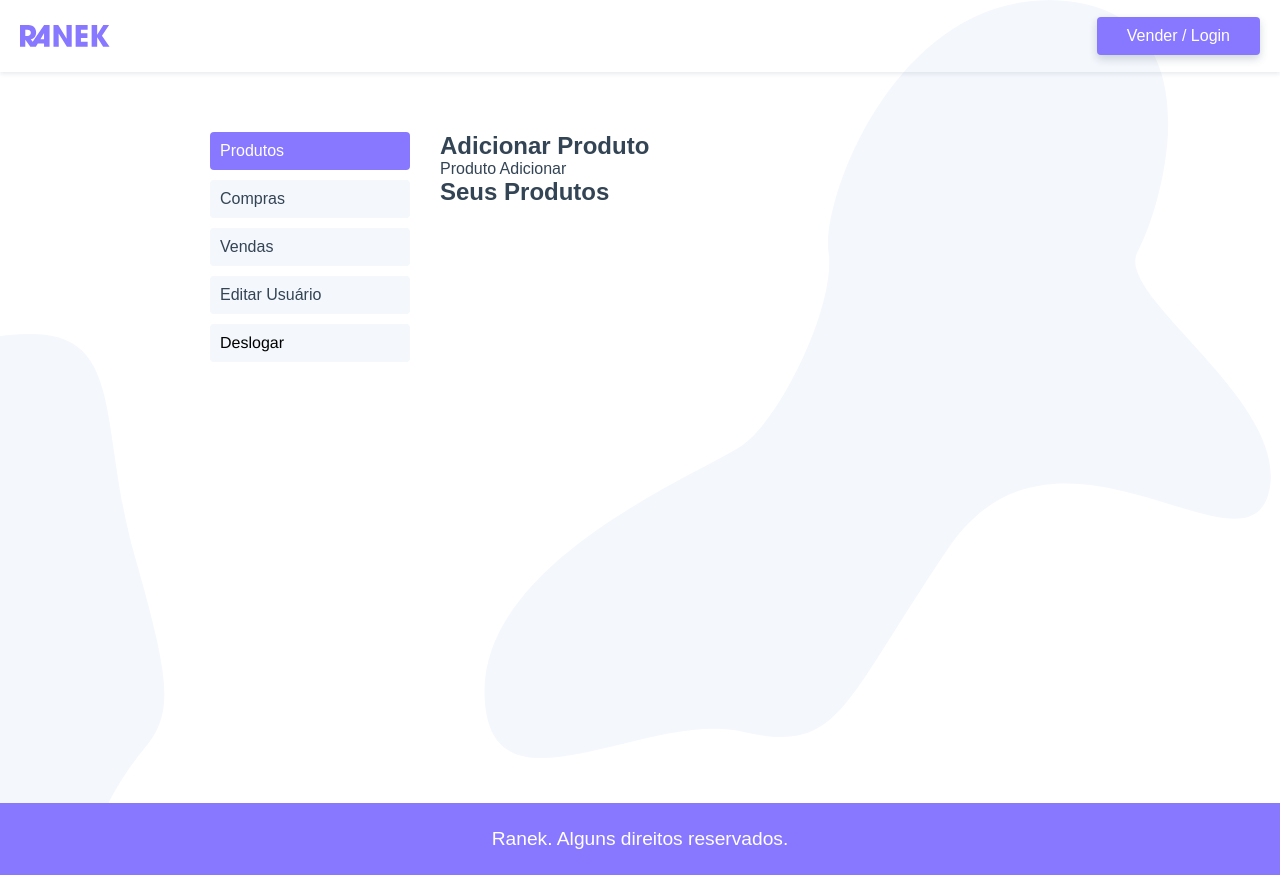
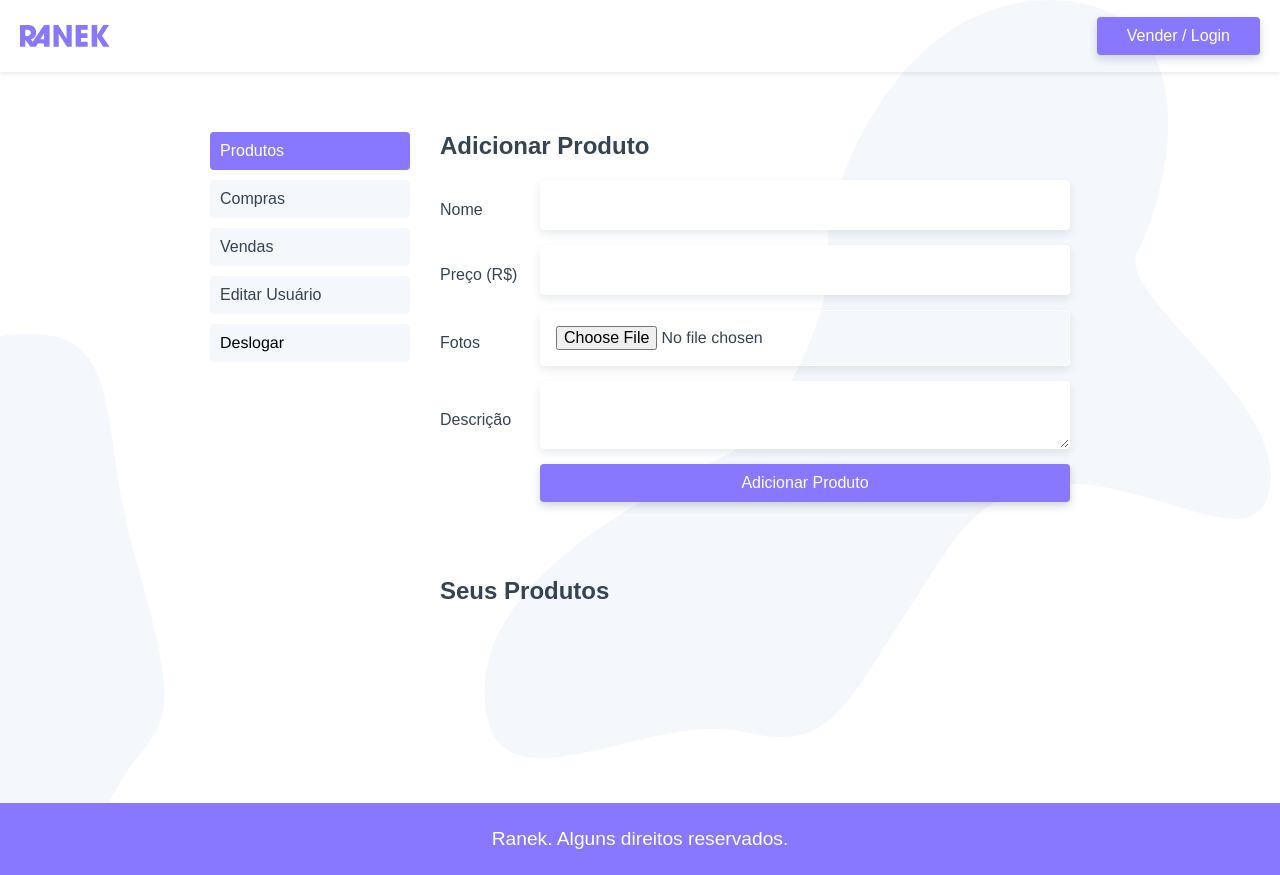
Before and after one commit to thuanny21/ranek, a Vue app: page /usuario in a window 1280 px wide. Built offline with nearby package versions, Linux system fonts and the light colour scheme.

Commit message:
adicionar produto, metodos e estilos

```diff
--- a/package.json
+++ b/package.json
@@ -9,7 +9,7 @@
   },
   "dependencies": {
     "axios": "^0.24.0",
-    "core-js": "^3.6.5",
+    "core-js": "^3.20.0",
     "vue": "^2.6.11",
     "vue-router": "^3.2.0",
     "vuex": "^3.4.0"
--- a/src/components/ProdutoAdicionar.vue
+++ b/src/components/ProdutoAdicionar.vue
@@ -1,13 +1,55 @@
 <template>
-    <p> Produto Adicionar </p>
+    <form class="adicionar-produto">
+        <label for="nome">Nome</label>
+        <input id="nome" name="nome" type="text" v-model="produto.nome">
+        <label for="preco">Preço (R$)</label>
+        <input id="preco" name="preco" type="number" v-model="produto.preco">
+        <label for="fotos">Fotos</label>
+        <input id="fotos" name="fotos" type="file" ref="fotos">
+        <label for="descricao">Descrição</label>
+        <textarea id="descricao" name="descricao"  v-model="produto.descricao"></textarea>
+        <input class="btn" type="button" value="Adicionar Produto" @click.prevent="adicionarProduto">
+    </form>
 </template>
 
 <script>
+import { api } from '@/services.js';
+
 export default {
-    name: "ProdutoAdicionar"
+    name: "ProdutoAdicionar",
+    data() {
+        return {
+            produto: {
+                nome: "",
+                preco:"",
+                descricao: "",
+                fotos: null
+            }
+        }
+    },
+    methods: {
+        formatarProduto() {
+            this.produto.usuario_id = this.$store.state.usuario.id;
+        },
+        adicionarProduto() {
+            this.formatarProduto();
+            api.post("/produto", this.produto).then(() => {
+                this.$store.dispatch("getUsuarioProduto");
+            })
+        }
+    }
 }
 </script>
 
-<style>
+<style scoped>
+.adicionar-produto {
+  display: grid;
+  grid-template-columns: 100px 1fr;
+  align-items: center;
+  margin-bottom: 60px;
+}
 
+.btn {
+  grid-column: 2;
+}
 </style>
--- a/src/views/usuario/UsuarioProdutos.vue
+++ b/src/views/usuario/UsuarioProdutos.vue
@@ -46,5 +46,18 @@
 </script>
 
 <style scoped>
+h2 {
+  margin-bottom: 20px;
+}
 
+.list-enter,
+.list-leave-to {
+  opacity: 0;
+  transform: translate3d(20px, 0, 0);
+}
+
+.list-enter-active,
+.list-leave-active {
+  transition: all 0.3s;
+}
 </style>
```
Also changed, not shown: 1 other file (tests, documents, lock files or other folders).
